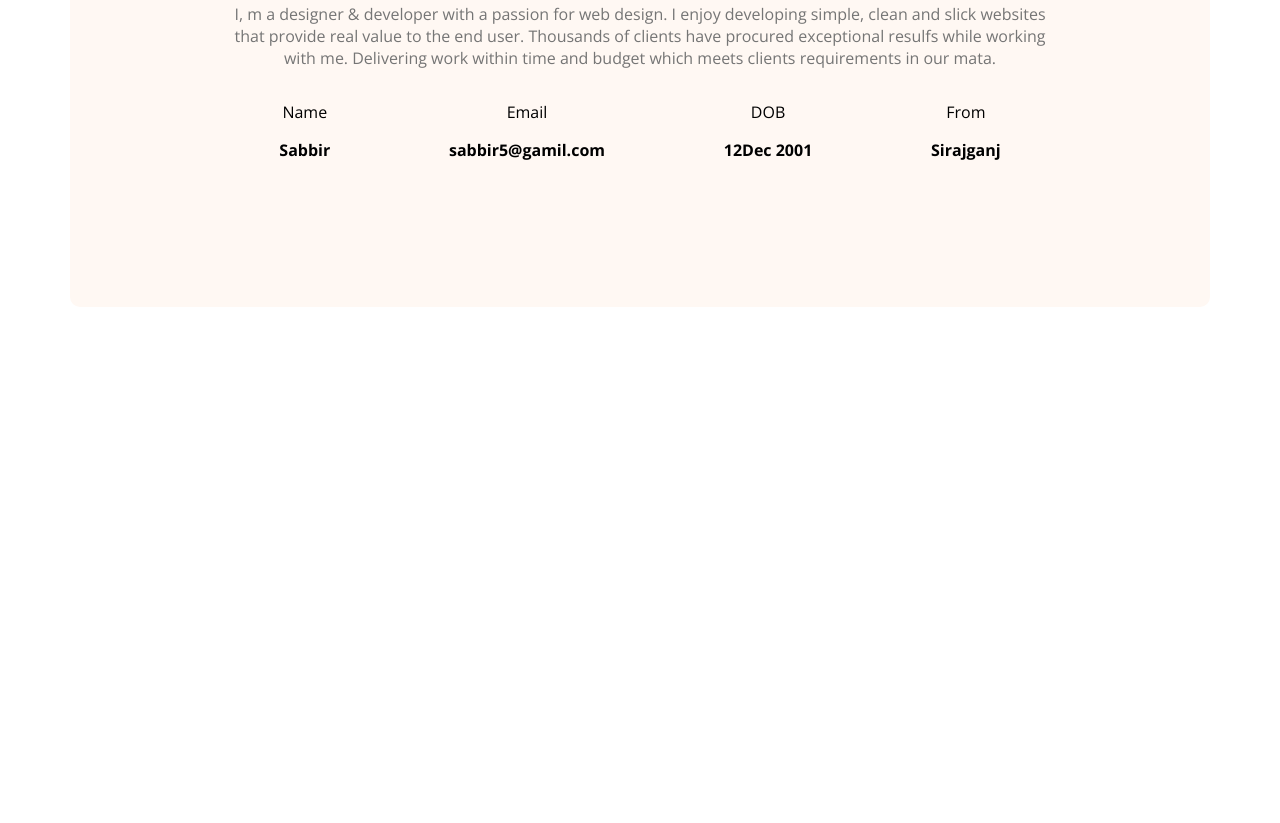
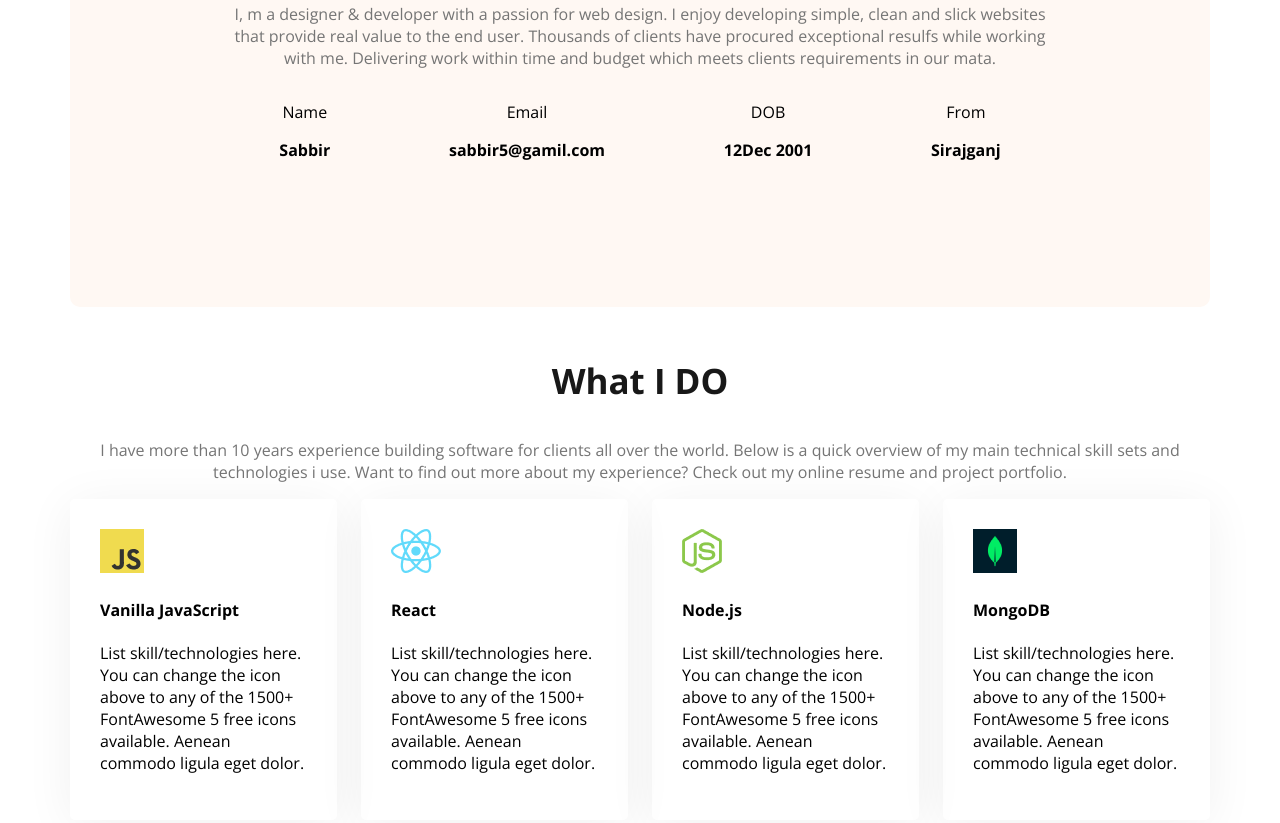
Before and after one commit to SabbirHsarkar/portfolio, a plain HTML site: page index.html in a window 1280 px wide. Shown: the part 1168-1991 px from the top of the page. Before the commit the page ends 1483 px from the top, so only its background shows below. Drawn offline with nearby package versions, Linux system fonts and the light colour scheme.

Commit message:
third portion

```diff
--- a/index.html
+++ b/index.html
@@ -60,7 +60,35 @@
             </div>
             </div>
         </section>
+  <section class="skills">
+    <h3 class="section-title text-center">What I DO</h3>
+    <p class="section-description text-center">
+        I have more than 10 years experience building software for clients all over the world. Below is a quick overview of my main technical skill sets and technologies i use. Want to find out more about my experience? Check out my online resume and project portfolio.
+    </p>
+    <div class="skills-container">
+        <div class="skill">
+            <img src="images/icons/js.png" alt="">
+            <h4 class="skill-title">Vanilla JavaScript</h4>
+            <p class="skill-description">List skill/technologies here. You can change the icon above to any of the 1500+ FontAwesome 5 free icons available. Aenean commodo ligula eget dolor.</p>
+        </div>
+        <div class="skill">
+            <img src="images/icons/react.png" alt="">
+            <h4 class="skill-title">React</h4>
+            <p class="skill-description">List skill/technologies here. You can change the icon above to any of the 1500+ FontAwesome 5 free icons available. Aenean commodo ligula eget dolor.</p>
+        </div>
+        <div class="skill">
+            <img src="images/icons/nodejs.png" alt="">
+            <h4 class="skill-title">Node.js</h4>
+            <p class="skill-description">List skill/technologies here. You can change the icon above to any of the 1500+ FontAwesome 5 free icons available. Aenean commodo ligula eget dolor.</p>
+        </div>
+        <div class="skill">
+            <img src="images/icons/mongo.png" alt="">
+            <h4 class="skill-title">MongoDB</h4>
+            <p class="skill-description">List skill/technologies here. You can change the icon above to any of the 1500+ FontAwesome 5 free icons available. Aenean commodo ligula eget dolor.</p>
+        </div>
+    </div>
 
+  </section>
 
     </main>
     <footer>
--- a/styles/portfolio.css
+++ b/styles/portfolio.css
@@ -126,3 +126,22 @@ main{
 .item-description{
     font-weight: bold;
 }
+/* third portion*/
+.text-center{
+    text-align: center;
+}
+
+.skills-container{
+    display: flex;
+    gap: 24px;
+}
+.skills{
+    margin-top: 50px;
+    margin-bottom: 130px;
+}
+
+.skill{
+    padding: 30px;
+    border-radius: 5px;
+    box-shadow: 0px 6px 50px 0px rgba(0, 0, 0, 0.06);
+}
```
